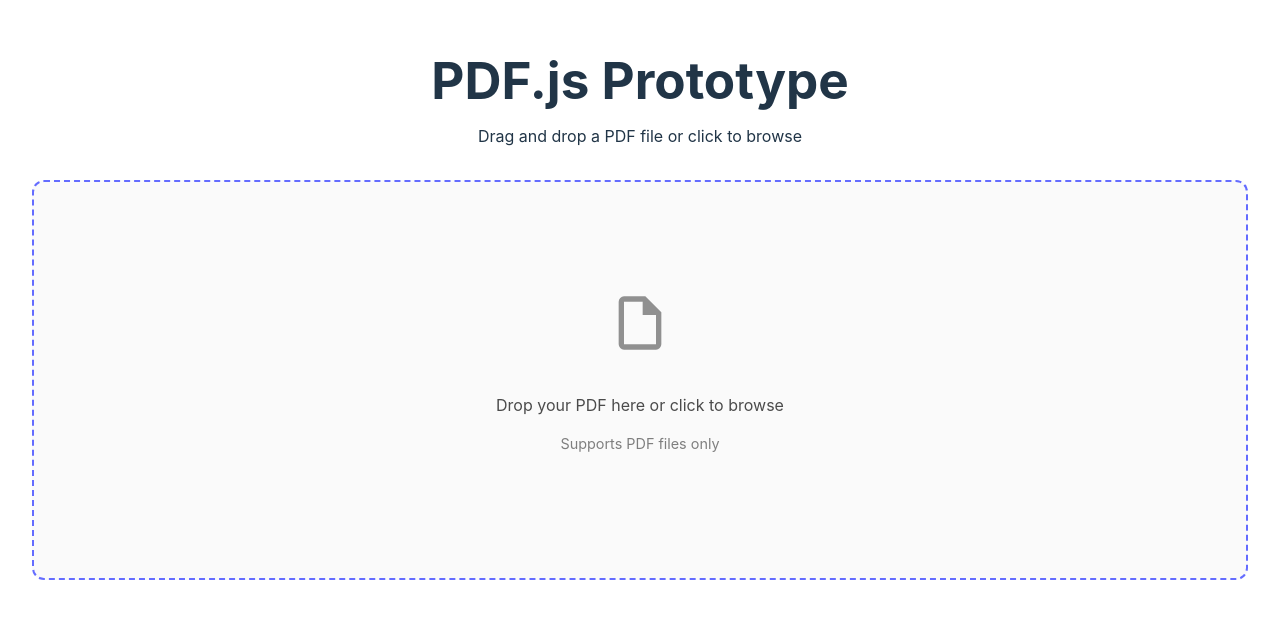
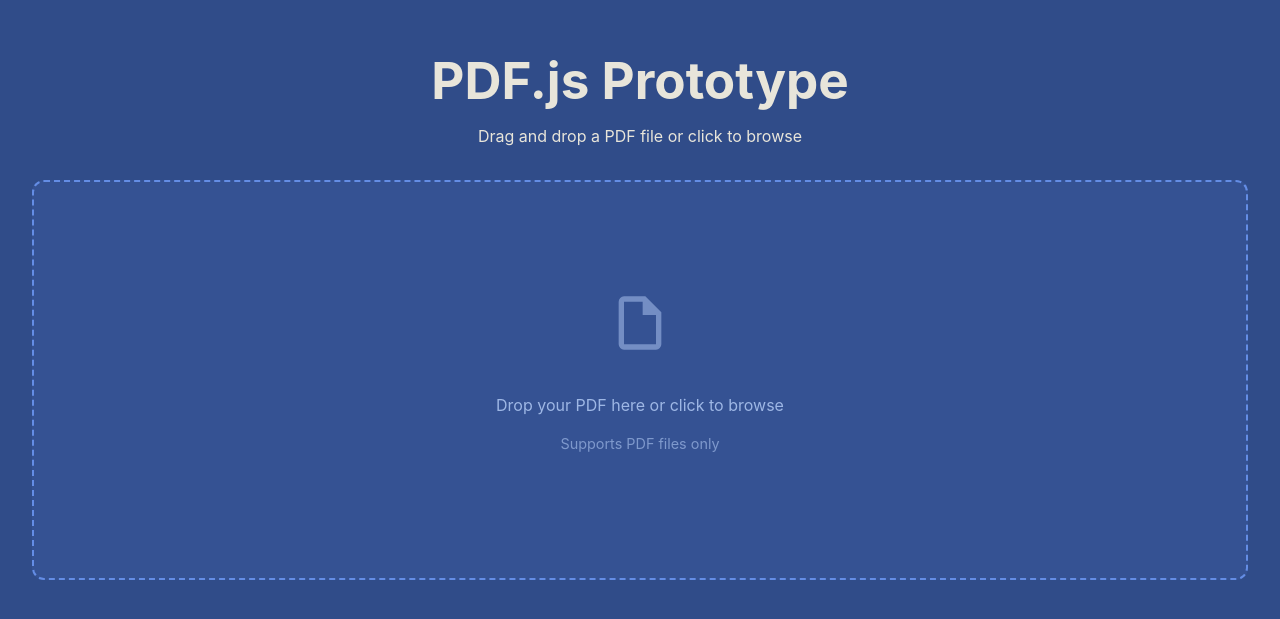
Before and after one commit to achudars/pdfjs-prototype, a React (Vite) app: page / in a window 1280 px wide. Shown: the part 101-720 px from the top of the page. Built offline with nearby package versions, Linux system fonts and the light colour scheme.

Commit message:
style: enhance color palette and theme variables for improved UI consistency

```diff
--- a/index.html
+++ b/index.html
@@ -6,13 +6,13 @@
     <meta name="viewport" content="width=device-width, initial-scale=1.0" />
     <title>PDF.js Prototype</title>
     <style>
-      /* Prevent FOUC by setting initial styles */
+      /* Prevent FOUC by setting initial styles with custom color palette */
       html, body {
         margin: 0;
         padding: 0;
         font-family: Inter, system-ui, Avenir, Helvetica, Arial, sans-serif;
-        background-color: #242424;
-        color: rgba(255, 255, 255, 0.87);
+        background-color: #304C89;
+        color: #e8e5da;
         min-height: 100vh;
       }
 
@@ -27,8 +27,8 @@
       .loading-spinner {
         width: 40px;
         height: 40px;
-        border: 3px solid rgba(100, 108, 255, 0.3);
-        border-top: 3px solid #646cff;
+        border: 3px solid rgba(100, 141, 229, 0.3);
+        border-top: 3px solid #648de5;
         border-radius: 50%;
         animation: spin 1s linear infinite;
       }
@@ -38,11 +38,11 @@
         100% { transform: rotate(360deg); }
       }
 
-      /* Light mode */
+      /* Maintain dark theme even in light mode preference */
       @media (prefers-color-scheme: light) {
         html, body {
-          background-color: #ffffff;
-          color: #213547;
+          background-color: #304C89;
+          color: #e8e5da;
         }
       }
 
@@ -54,6 +54,7 @@
         min-height: 100vh;
         flex-direction: column;
         gap: 1rem;
+        color: #9eb7e5;
       }
     </style>
   </head>
--- a/style.css
+++ b/style.css
@@ -9,13 +9,30 @@ html {
 }
 
 :root {
+  /* Custom color palette */
+  --color-primary: #304C89;
+  --color-secondary: #648de5;
+  --color-tertiary: #9eb7e5;
+  --color-light: #e8e5da;
+  --color-accent: #cdc392;
+
+  /* Theme variables - darker preference */
+  --bg-primary: var(--color-primary);
+  --bg-secondary: var(--color-secondary);
+  --text-primary: var(--color-light);
+  --text-secondary: var(--color-tertiary);
+  --text-muted: var(--color-accent);
+  --border-color: var(--color-secondary);
+  --hover-color: var(--color-tertiary);
+  --accent-color: var(--color-accent);
+
   font-family: Inter, system-ui, Avenir, Helvetica, Arial, sans-serif;
   line-height: 1.5;
   font-weight: 400;
 
-  color-scheme: light dark;
-  color: rgba(255, 255, 255, 0.87);
-  background-color: #242424;
+  color-scheme: dark;
+  color: var(--text-primary);
+  background-color: var(--bg-primary);
 
   font-synthesis: none;
   text-rendering: optimizeLegibility;
@@ -28,11 +45,11 @@ html {
 
 a {
   font-weight: 500;
-  color: #646cff;
+  color: var(--color-secondary);
   text-decoration: inherit;
 }
 a:hover {
-  color: #535bf2;
+  color: var(--hover-color);
 }
 
 body {
@@ -78,13 +95,13 @@ h1 {
 .drop-zone {
   margin-top: 2rem;
   padding: 2rem;
-  border: 2px dashed #646cff;
+  border: 2px dashed var(--border-color);
   border-radius: 12px;
   min-height: 400px;
   display: flex;
   align-items: center;
   justify-content: center;
-  background-color: rgba(255, 255, 255, 0.05);
+  background-color: rgba(100, 141, 229, 0.1);
   transition: all 0.3s ease;
   cursor: pointer;
   position: relative;
@@ -92,15 +109,15 @@ h1 {
 
 .drop-zone:hover,
 .drop-zone.drag-over {
-  border-color: #535bf2;
-  background-color: rgba(83, 91, 242, 0.1);
+  border-color: var(--hover-color);
+  background-color: rgba(158, 183, 229, 0.15);
   transform: translateY(-2px);
-  box-shadow: 0 8px 25px rgba(83, 91, 242, 0.2);
+  box-shadow: 0 8px 25px rgba(158, 183, 229, 0.3);
 }
 
 .drop-message {
   text-align: center;
-  color: rgba(255, 255, 255, 0.8);
+  color: var(--text-secondary);
 }
 
 .upload-icon {
@@ -130,8 +147,8 @@ h1 {
 }
 
 .pdf-controls button {
-  background: #646cff;
-  color: white;
+  background: var(--color-secondary);
+  color: var(--text-primary);
   border: none;
   padding: 0.6rem 1.2rem;
   border-radius: 6px;
@@ -141,27 +158,27 @@ h1 {
 }
 
 .pdf-controls button:hover:not(:disabled) {
-  background: #535bf2;
+  background: var(--hover-color);
   transform: translateY(-1px);
 }
 
 .pdf-controls button:disabled {
-  background: #666;
+  background: var(--color-primary);
   cursor: not-allowed;
   opacity: 0.6;
 }
 
 .close-btn {
-  background: #f56565 !important;
+  background: var(--color-primary) !important;
 }
 
 .close-btn:hover {
-  background: #e53e3e !important;
+  background: var(--color-secondary) !important;
 }
 
 .page-info {
   font-weight: 500;
-  color: rgba(255, 255, 255, 0.9);
+  color: var(--text-primary);
   min-width: 120px;
 }
 
@@ -176,19 +193,19 @@ h1 {
   justify-content: center;
   align-items: center;
   height: 200px;
-  color: rgba(255, 255, 255, 0.8);
+  color: var(--text-secondary);
   font-size: 1.1em;
 }
 
 .error-message {
   text-align: center;
-  color: #f56565;
+  color: var(--accent-color);
   padding: 2rem;
 }
 
 .error-message button {
-  background: #646cff;
-  color: white;
+  background: var(--color-secondary);
+  color: var(--text-primary);
   border: none;
   padding: 0.6rem 1.2rem;
   border-radius: 6px;
@@ -197,13 +214,13 @@ h1 {
 }
 
 .error-message button:hover {
-  background: #535bf2;
+  background: var(--hover-color);
 }
 
 /* React PDF specific styles */
 .react-pdf__Page {
   margin: 0 auto;
-  box-shadow: 0 4px 20px rgba(0, 0, 0, 0.3);
+  box-shadow: 0 4px 20px rgba(48, 76, 137, 0.4);
   border-radius: 8px;
   overflow: hidden;
 }
@@ -213,36 +230,41 @@ h1 {
   height: auto !important;
 }
 
-/* Light mode adjustments */
+/* Light mode adjustments - still prefer darker theme */
 @media (prefers-color-scheme: light) {
   :root {
-    color: #213547;
-    background-color: #ffffff;
+    /* Keep darker theme even in light mode preference */
+    --bg-primary: var(--color-primary);
+    --bg-secondary: var(--color-secondary);
+    --text-primary: var(--color-light);
+    --text-secondary: var(--color-tertiary);
+    color: var(--text-primary);
+    background-color: var(--bg-primary);
   }
 
   .drop-zone {
-    background-color: rgba(0, 0, 0, 0.02);
+    background-color: rgba(100, 141, 229, 0.1);
   }
 
   .drop-zone:hover,
   .drop-zone.drag-over {
-    background-color: rgba(100, 108, 255, 0.1);
+    background-color: rgba(158, 183, 229, 0.15);
   }
 
   .drop-message {
-    color: rgba(0, 0, 0, 0.7);
+    color: var(--text-secondary);
   }
 
   .page-info {
-    color: rgba(0, 0, 0, 0.8);
+    color: var(--text-primary);
   }
 
   .loading {
-    color: rgba(0, 0, 0, 0.7);
+    color: var(--text-secondary);
   }
 
   .react-pdf__Page {
-    box-shadow: 0 4px 20px rgba(0, 0, 0, 0.1);
+    box-shadow: 0 4px 20px rgba(48, 76, 137, 0.4);
   }
 }
 
```
